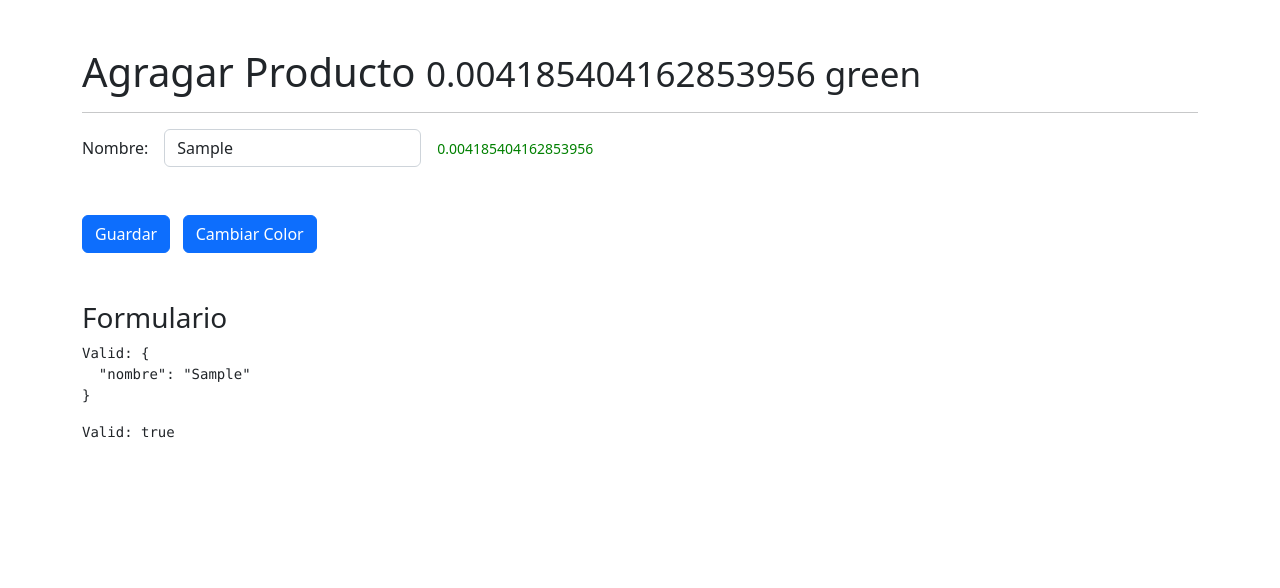
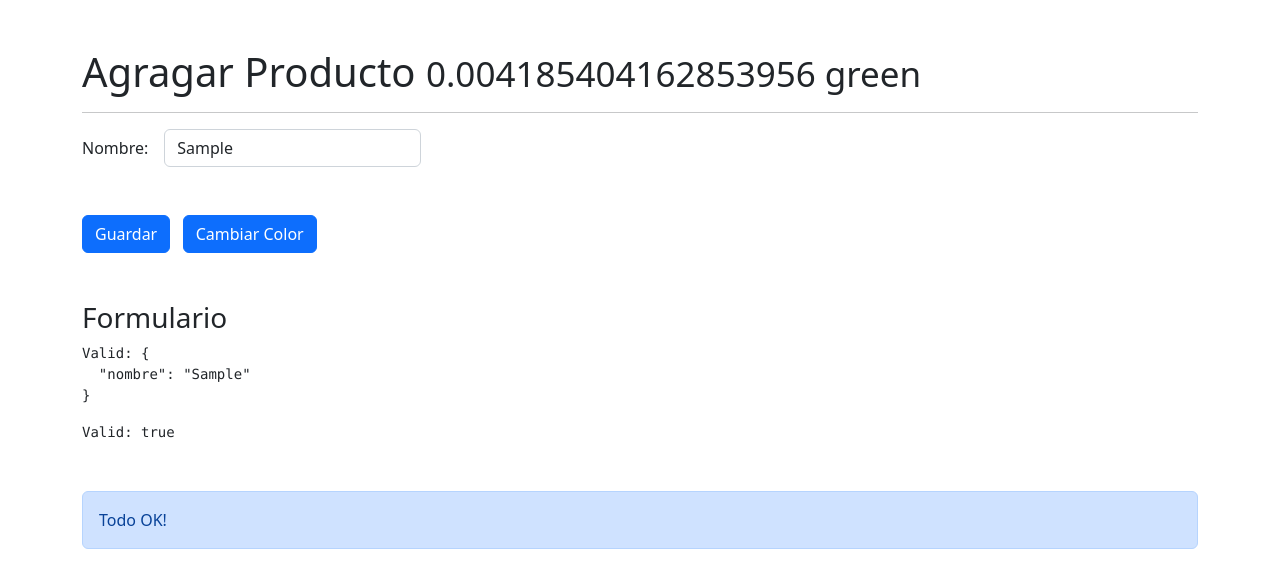
Before and after one commit to EdsonJSF/angular-directivas-app, an Angular app: page /productos/agregar in a window 1280 px wide. Both pictures are taken after typing "Sample" into the empty fields and a click on the button "Guardar". Shown: the top 588 px of the page. Built offline with nearby package versions, Linux system fonts and the light colour scheme.

Commit message:
Directivas estructurales personalizadas

```diff
--- a/src/app/productos/pages/agregar/agregar.component.html
+++ b/src/app/productos/pages/agregar/agregar.component.html
@@ -18,7 +18,7 @@
         appErrorMsg
         [mensaje]="texto"
         [color]="color"
-        [valido]="validFormByName('nombre')"
+        [valido]="!validFormByName('nombre')"
       ></span>
     </div>
   </div>
@@ -37,6 +37,13 @@
 </form>
 
 <h3 class="mt-5">Formulario</h3>
-
 <pre>Valid: {{ miFormulario.value | json }}</pre>
 <pre>Valid: {{ miFormulario.valid }}</pre>
+
+<div class="row mt-5" *appCustomIf="miFormulario.valid">
+  <div class="col">
+    <div class="alert alert-primary" >
+      Todo OK!
+    </div>
+  </div>
+</div>
--- /dev/null
+++ b/src/app/shared/directives/custom-if.directive.ts
@@ -0,0 +1,19 @@
+import { Directive, Input, TemplateRef, ViewContainerRef } from '@angular/core';
+
+@Directive({
+  selector: '[appCustomIf]',
+})
+export class CustomIfDirective {
+  @Input() set appCustomIf(condition: boolean) {
+    if (condition) {
+      this.viewContainer.createEmbeddedView(this.tamplateRef);
+    } else {
+      this.viewContainer.clear();
+    }
+  }
+
+  constructor(
+    private tamplateRef: TemplateRef<HTMLElement>,
+    private viewContainer: ViewContainerRef
+  ) {}
+}
--- a/src/app/shared/directives/error-msg.directive.ts
+++ b/src/app/shared/directives/error-msg.directive.ts
@@ -26,8 +26,8 @@ export class ErrorMsgDirective implements OnInit, OnChanges {
     this.setMensaje();
   }
 
-  @Input() set valido(invalid: boolean) {
-    if (invalid) {
+  @Input() set valido(valid: boolean) {
+    if (valid) {
       this.htmlElement.nativeElement.classList.add('d-none');
     } else {
       this.htmlElement.nativeElement.classList.remove('d-none');
--- a/src/app/shared/shared.module.ts
+++ b/src/app/shared/shared.module.ts
@@ -1,8 +1,9 @@
 import { NgModule } from '@angular/core';
 
 import { ErrorMsgDirective } from './directives/error-msg.directive';
+import { CustomIfDirective } from './directives/custom-if.directive';
 
-const importExport = [ErrorMsgDirective];
+const importExport = [ErrorMsgDirective, CustomIfDirective];
 
 @NgModule({
   declarations: [importExport],
```
